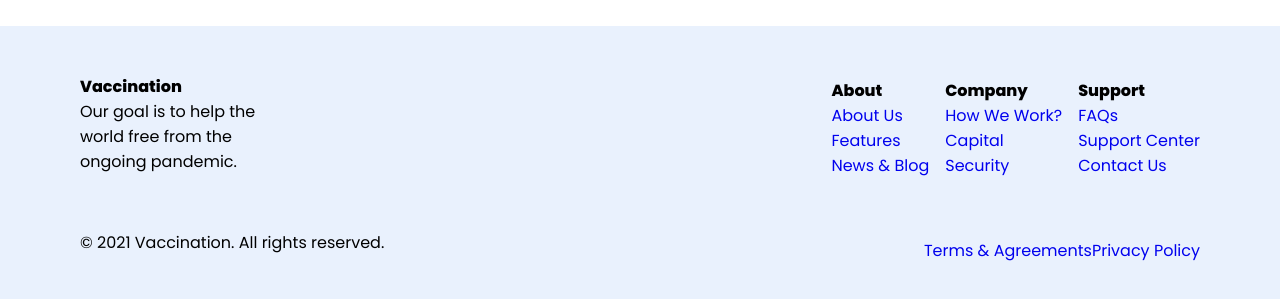
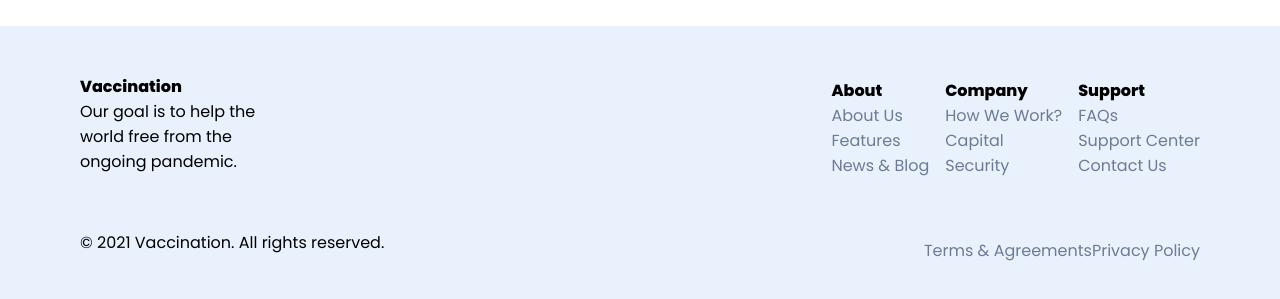
Before and after one commit to micheldavrdz/CSS-Frontend-LaunchX, a plain HTML site: page index.html in a window 1280 px wide. Shown: the part 3280-3579 px from the top of the page. Drawn offline with Linux system fonts and the light colour scheme.

Commit message:
update: footer links colors

```diff
--- a/css/main.css
+++ b/css/main.css
@@ -693,6 +693,22 @@ input:checked ~ .accordion-info {
   justify-content: space-between;
 }
 
+.footer-links a {
+    color: var(--color-primary);
+}
+
+.footer-links a:visited {
+    color: var(--color-secondary);
+}
+
+.terms a {
+    color: var(--color-primary);
+}
+
+.terms a:visited {
+    color: var(--color-secondary);
+}
+
 /*==================  Media Queries  ==================*/
 
 /* Smaller phones */
```
